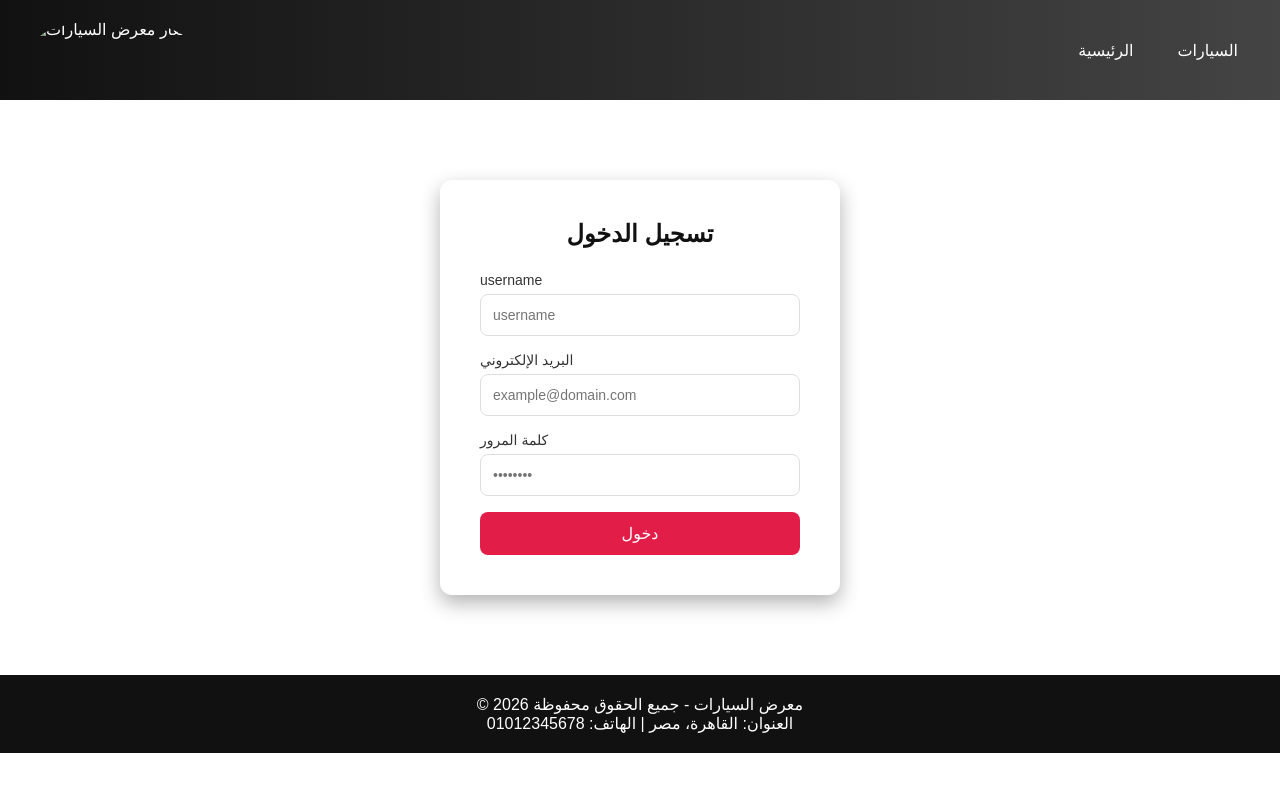
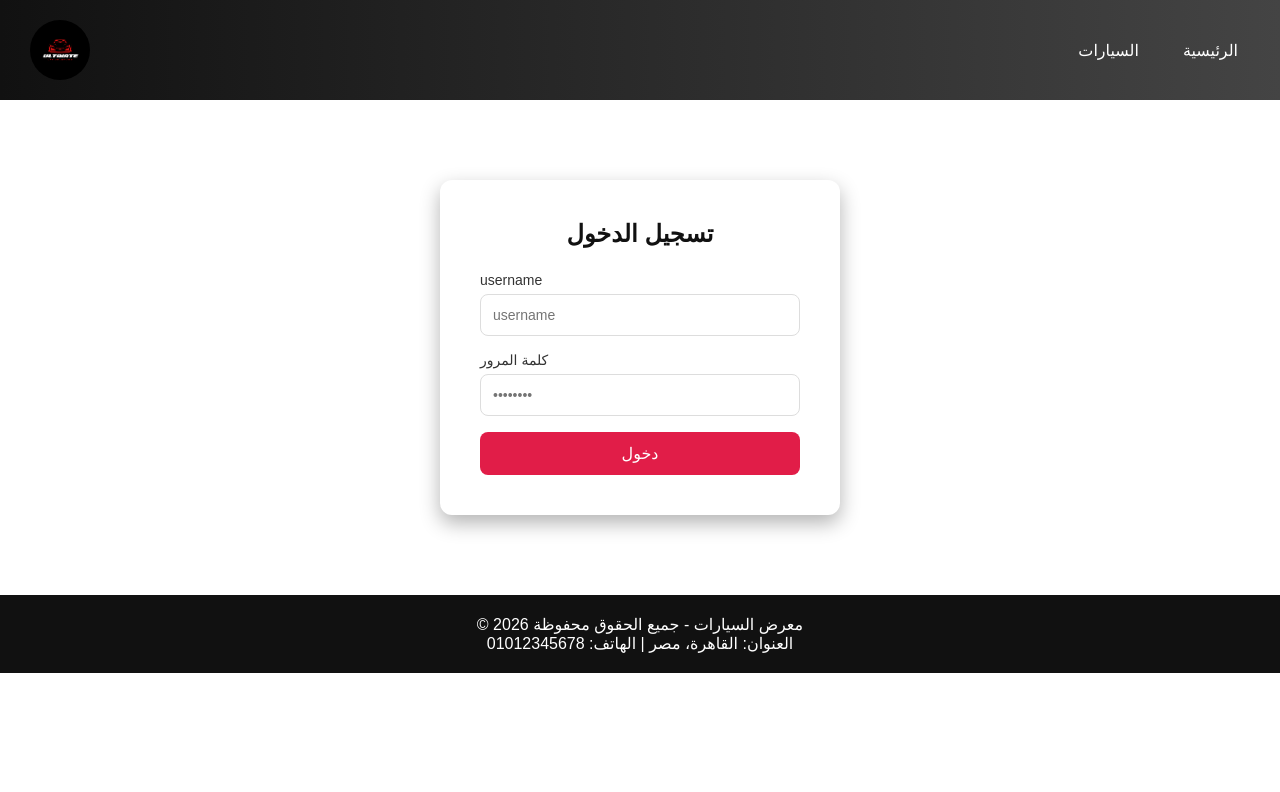
Before and after one commit to senior-mis-project/car-showroom-management-system, a website: page frontend/src/login.html in a window 1280 px wide. Drawn offline with Linux system fonts and the light colour scheme.

Commit message:
commented email for now

```diff
--- a/frontend/src/login.html
+++ b/frontend/src/login.html
@@ -10,11 +10,11 @@
   <body>
     <!-- الهيدر -->
     <header>
-      <img src="" alt="شعار معرض السيارات" class="logo" />
+      <img src="/public/1.png" alt="شعار معرض السيارات" class="logo" />
       <nav>
         <ul>
+          <li><a href="cars.html">السيارات</a></li>
           <li><a href="index.html">الرئيسية</a></li>
-          <li><a href="cars.html">السيارات</a></li>
         </ul>
       </nav>
     </header>
@@ -23,20 +23,20 @@
     <main>
       <section class="login-card">
         <h2>تسجيل الدخول</h2>
-        <form>
+        <form id="loginForm">
           <div class="input-group">
             <label for="username">username</label>
             <input type="text" id="username" placeholder="username" required />
           </div>
-          <div class="input-group">
-            <label for="email">البريد الإلكتروني</label>
-            <input
-              type="email"
-              id="email"
-              placeholder="example@domain.com"
-              required
-            />
-          </div>
+          <!-- <div class="input-group"> -->
+          <!--   <label for="email">البريد الإلكتروني</label> -->
+          <!--   <input -->
+          <!--     type="email" -->
+          <!--     id="email" -->
+          <!--     placeholder="example@domain.com" -->
+          <!--     required -->
+          <!--   /> -->
+          <!-- </div> -->
           <div class="input-group">
             <label for="password">كلمة المرور</label>
             <input
@@ -50,7 +50,8 @@
         </form>
       </section>
     </main>
-
+    <p id="message"></p>
+    <script src="login.js"></script>
     <!-- الفوتر -->
     <footer>
       <p>© 2026 معرض السيارات - جميع الحقوق محفوظة</p>
```
